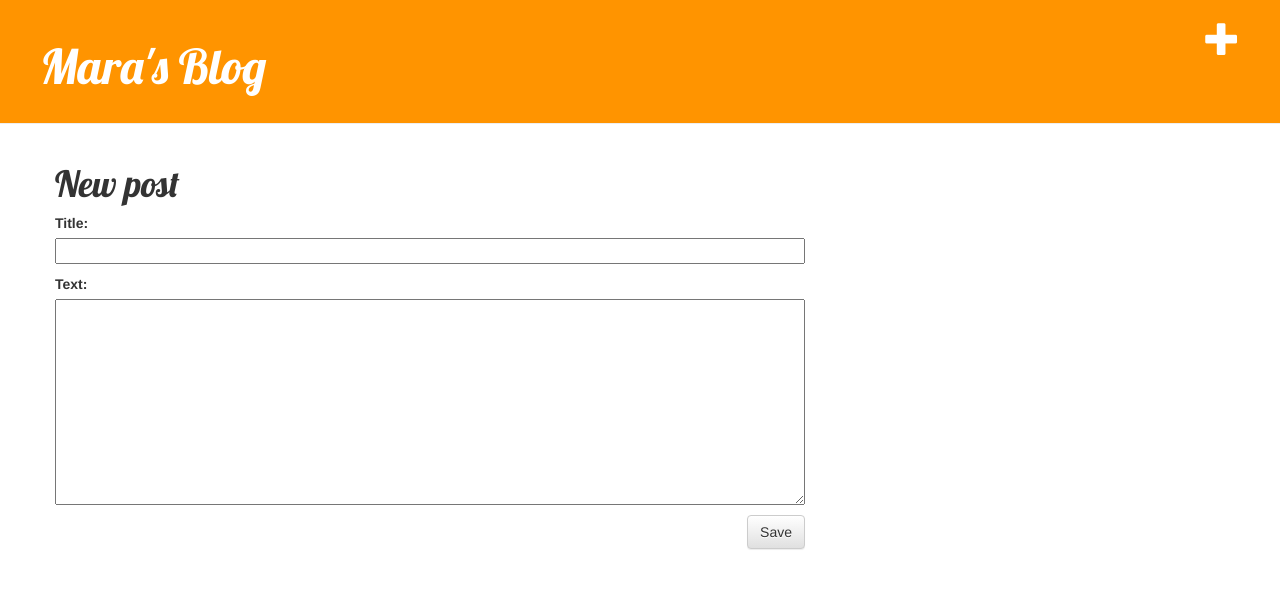
After one commit to maragatchalian/djangoblog, a Django app: page /post/new/ in a window 1280 px wide. The commit adds this page. Shown: the top 589 px of the page. Run offline with Django 3.2, Linux system fonts and the light colour scheme; some libraries are stand-ins or nearby versions.

Commit message:
Add new post

```diff
--- /dev/null
+++ b/blog/forms.py
@@ -0,0 +1,9 @@
+from django import forms
+
+from .models import Post
+
+class PostForm(forms.ModelForm):
+
+    class Meta:
+        model = Post
+        fields = ('title', 'text',)
--- a/blog/templates/blog/base.html
+++ b/blog/templates/blog/base.html
@@ -11,8 +11,7 @@
 
     <body>
         <div class="page-header">
-
-            <h1><a href="/"> Mara's Blog </a></h1>
+            <a href="{% url 'post_new' %}" class="top-menu"><span class="glyphicon glyphicon-plus"></span></a> <a href="/"> <h1>Mara's Blog </a></h1>
         </div>
 
         <div class="content container">
--- /dev/null
+++ b/blog/templates/blog/post_edit.html
@@ -0,0 +1,9 @@
+{% extends 'blog/base.html' %}
+
+{% block content %}
+    <h1>New post</h1>
+    <form method="POST" class="post-form">{% csrf_token %}
+        {{ form.as_p }}
+        <button type="submit" class="save btn btn-default">Save</button>
+    </form>
+{% endblock %}
--- a/blog/urls.py
+++ b/blog/urls.py
@@ -4,4 +4,5 @@ from . import views
 urlpatterns = [
     url(r'^$', views.post_list, name='post_list'),
     url(r'^post/(?P<pk>\d+)/$', views.post_detail, name='post_detail'),
+    url(r'^post/new/$', views.post_new, name='post_new'),
 ]
--- a/blog/views.py
+++ b/blog/views.py
@@ -1,6 +1,7 @@
 from django.shortcuts import render, get_object_or_404
 from django.utils import timezone
 from .models import Post
+from .forms import PostForm
 
 def post_list(request):
     posts = Post.objects.filter(published_date__lte=timezone.now()).order_by('published_date')
@@ -9,3 +10,16 @@ def post_list(request):
 def post_detail(request, pk):
     post = get_object_or_404(Post, pk=pk)
     return render(request, 'blog/post_detail.html', {'post': post})
+
+def post_new(request):
+    if request.method == "POST":
+        form = PostForm(request.POST)
+        if form.is_valid():
+            post = form.save(commit=False)
+            post.author = request.user
+            post.published_date = timezone.now()
+            post.save()
+            return redirect('post_detail', pk=post.pk)
+    else:
+        form = PostForm()
+    return render(request, 'blog/post_edit.html', {'form': form})
```
